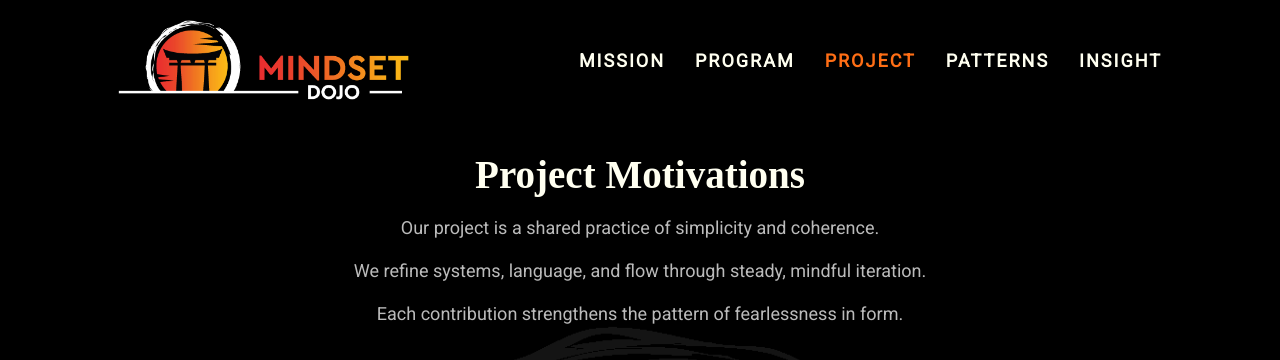
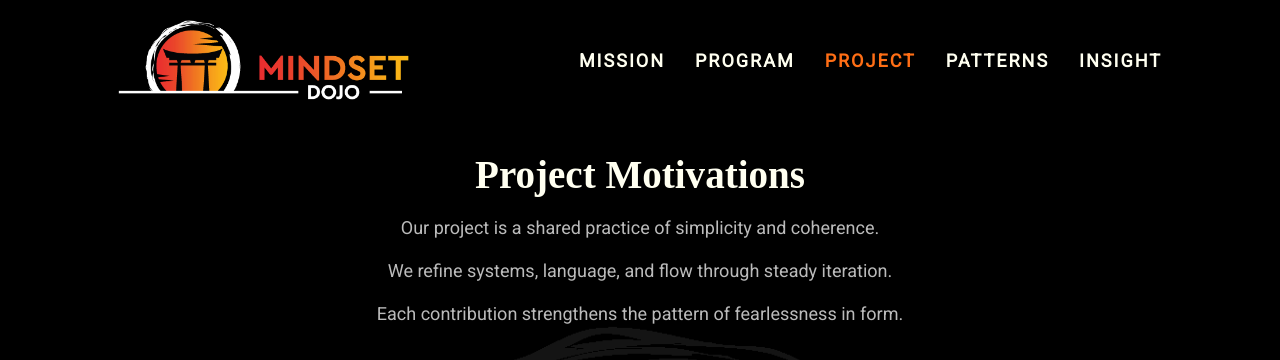
Before and after one commit to mindset-dojo/mindset-dojo.github.io, a Jekyll site: the page built from project.md, in a window 1280 px wide and 900 px high, scrolled down 692 px. Shown: the top 360 px of the window. Built offline with Jekyll 4.4.1, drawn with Linux system fonts in a browser that asks for light colours; some web fonts are replaced.

Commit message:
feat: Streamline language

```diff
--- a/_data/project.yaml
+++ b/_data/project.yaml
@@ -15,7 +15,7 @@ sections:
       label: "Project Motivations"
       items:
         - "Our project is a shared practice of simplicity and coherence."
-        - "We refine systems, language, and flow through steady, mindful iteration."
+        - "We refine systems, language, and flow through steady iteration."
         - "Each contribution strengthens the pattern of fearlessness in form."
   - type: text
     data:
```
